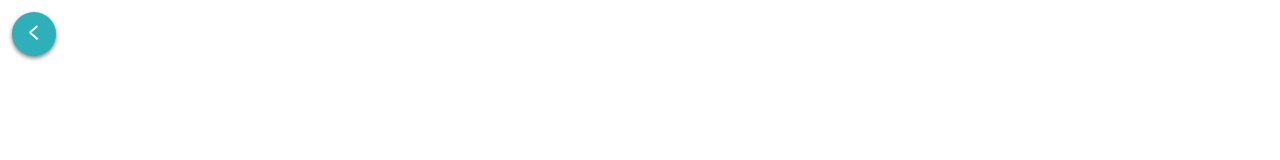
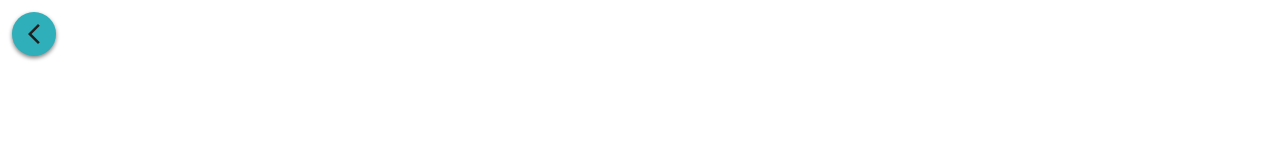
Before and after one commit to kotek-7/minpuzz, a Next.js app in the folder frontend/: page /team-number-input in a window 1280 px wide. Shown: the top 160 px of the page. Built offline with nearby package versions, Linux system fonts and the light colour scheme.

Commit message:
戻るボタンの修正とReactのimport

```diff
--- a/frontend/src/features/TeamNumberInput/TeamNumberInput.tsx
+++ b/frontend/src/features/TeamNumberInput/TeamNumberInput.tsx
@@ -10,8 +10,8 @@ export const TeamNumberInput = () => {
       className="flex flex-col justify-center items-center min-h-screen bg-white px-5"
       style={{ fontFamily: "'Noto Sans JP', sans-serif" }}
     >
-      <button className="absolute top-3 left-3 w-11 h-11 bg-[#2EAFB9] rounded-full justify-center text-white font-bold shadow-[0_2px_4px_gray] active:shadow-none active:translate-y-1">
-        く
+      <button className="flex absolute top-3 left-3 w-11 h-11 bg-[#2EAFB9] rounded-full justify-center items-center text-white font-bold shadow-[0_2px_4px_gray] active:shadow-none active:translate-y-1">
+        <svg xmlns="http://www.w3.org/2000/svg" height="24px" viewBox="0 -960 960 960" width="24px" fill="#1f1f1f"><path d="M640-80 240-480l400-400 71 71-329 329 329 329-71 71Z"/></svg>
       </button>
 
       <div className="w-full bg-white border-2 border-[#00bcd4] rounded-xl p-6 text-center shadow-xl">
--- a/frontend/src/features/WatingStudio/WaitngStudio.tsx
+++ b/frontend/src/features/WatingStudio/WaitngStudio.tsx
@@ -1,4 +1,6 @@
 "use client";
+
+import React from "react";
 
 export const WaitngStudio = () => {
   const members = ["player1 さん", "player2 さん"];
@@ -7,8 +9,8 @@ export const WaitngStudio = () => {
     <div
       className="flex flex-col justify-center items-center min-h-screen bg-white px-5"
       style={{ fontFamily: "'Noto Sans JP', sans-serif" }}>
-      <button className="absolute top-3 left-3 w-11 h-11 bg-[#2EAFB9] rounded-full justify-center text-white font-bold shadow-[0_2px_4px_gray] active:shadow-none active:translate-y-1">
-        く
+      <button className="flex absolute top-3 left-3 w-11 h-11 bg-[#2EAFB9] rounded-full justify-center items-center text-white font-bold shadow-[0_2px_4px_gray] active:shadow-none active:translate-y-1">
+        <svg xmlns="http://www.w3.org/2000/svg" height="24px" viewBox="0 -960 960 960" width="24px" fill="#1f1f1f"><path d="M640-80 240-480l400-400 71 71-329 329 329 329-71 71Z"/></svg>
       </button>
         <h2 className="text-[23px] text-black font-bold  mb-2 text-[#007f9e] text-center">メンバーを待機中…</h2>
         <p className="text-center mb-5">メンバーの参加を待っています</p>
```
